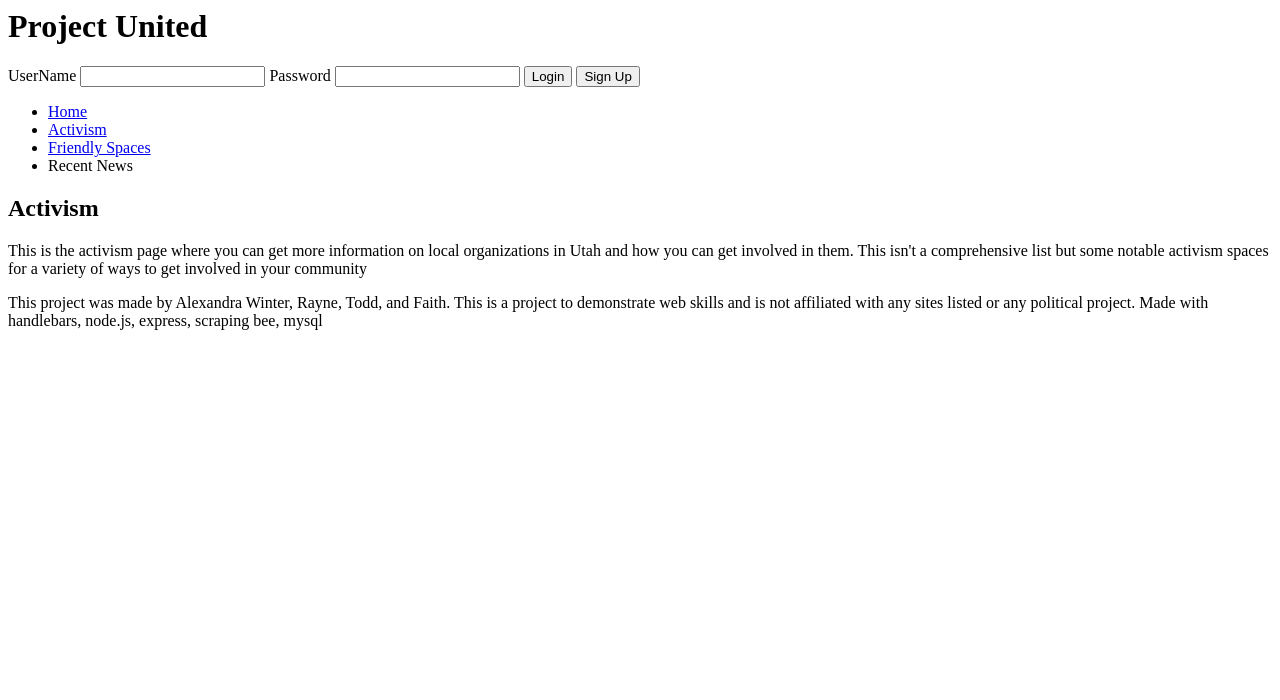
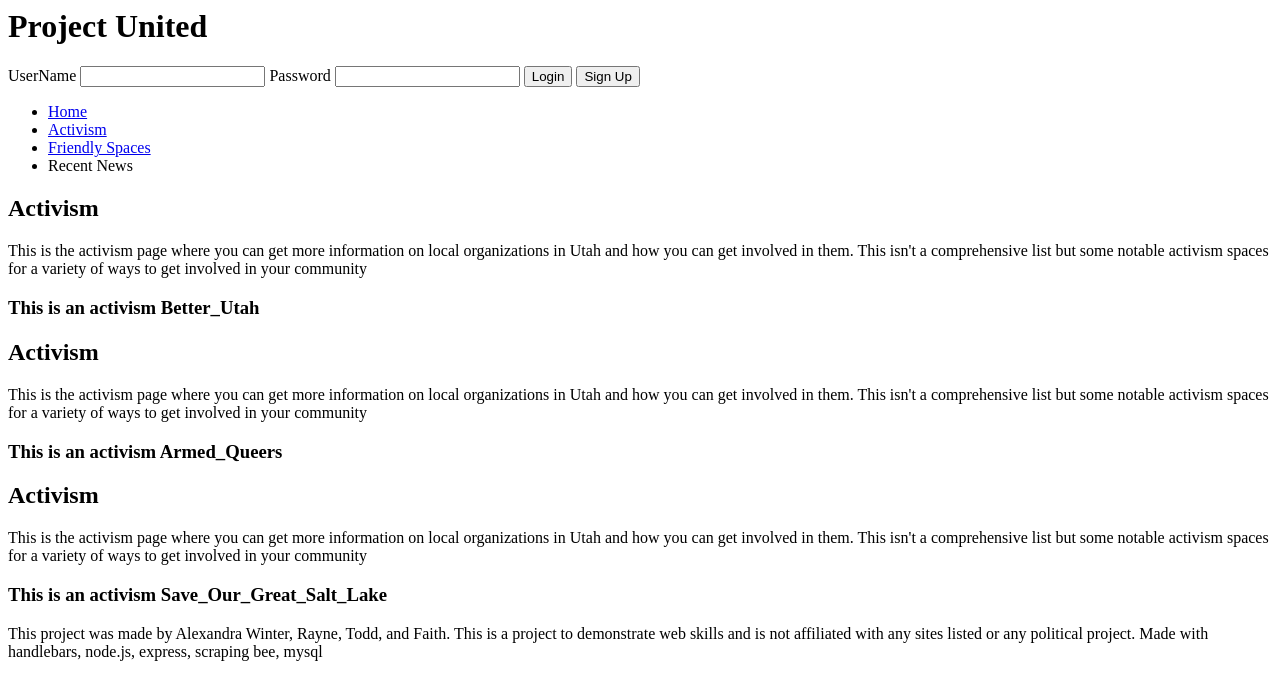
Before and after one commit to Childofrainydays/project-united, a Node server app: page /pages/activism in a window 1280 px wide. Shown: the top 700 px of the page. Run offline with Node 20, Linux system fonts and the light colour scheme; data comes from the database, SQL or seed files in the repository; some libraries are stand-ins or nearby versions.

Commit message:
added sequelize intigration into handlebars

```diff
--- a/controllers/pageRoutes.js
+++ b/controllers/pageRoutes.js
@@ -1,6 +1,6 @@
 const router = require("express").Router();
 const path = require("path");
-const { Activism, FriendlySpaces } = require("../models");
+const { Activism, Friendly_Spaces } = require("../models");
 
 router.get("/home", async (req, res) => {
   try {
@@ -11,7 +11,9 @@ router.get("/home", async (req, res) => {
 });
 router.get("/activism", async (req, res) => {
   try {
-    const activismData = await Activism.findAll();
+    const activismData = await Activism.findAll({
+      include: [],
+    });
     const activismMap = activismData.map((activism) =>
       activism.get({ plain: true })
     );
--- a/views/activism.handlebars
+++ b/views/activism.handlebars
@@ -1,4 +1,12 @@
-<section>
-<h2>Activism</h2>
-<p>This is the activism page where you can get more information on local organizations in Utah and how you can get involved in them. This isn't a comprehensive list but some notable activism spaces for a variety of ways to get involved in your community</p>
-</section>
+{{#each activismMap as |activism|}}
+  <section>
+    <h2>Activism</h2>
+    <p>This is the activism page where you can get more information on local
+      organizations in Utah and how you can get involved in them. This isn't a
+      comprehensive list but some notable activism spaces for a variety of ways
+      to get involved in your community</p>
+
+    <h3>This is an activism {{activism.name}}</h3>
+
+  </section>
+{{/each}}
```
